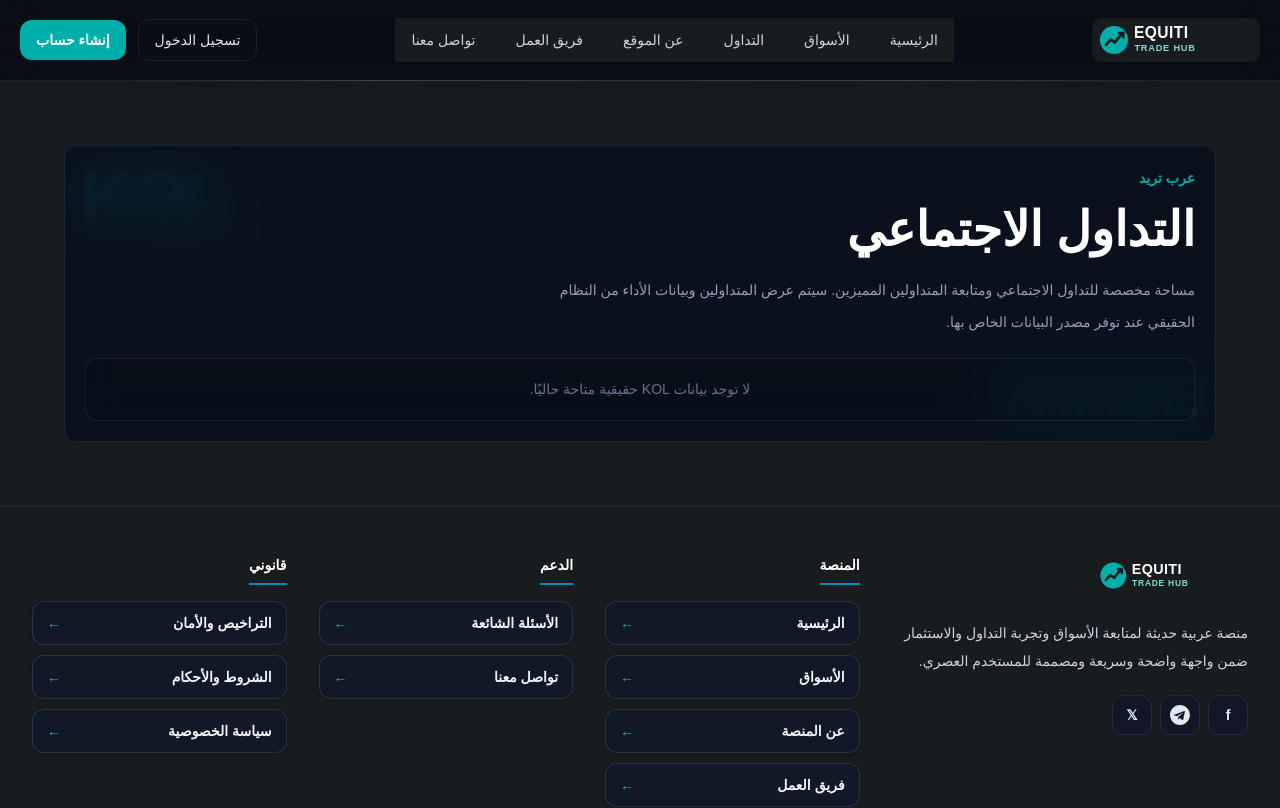
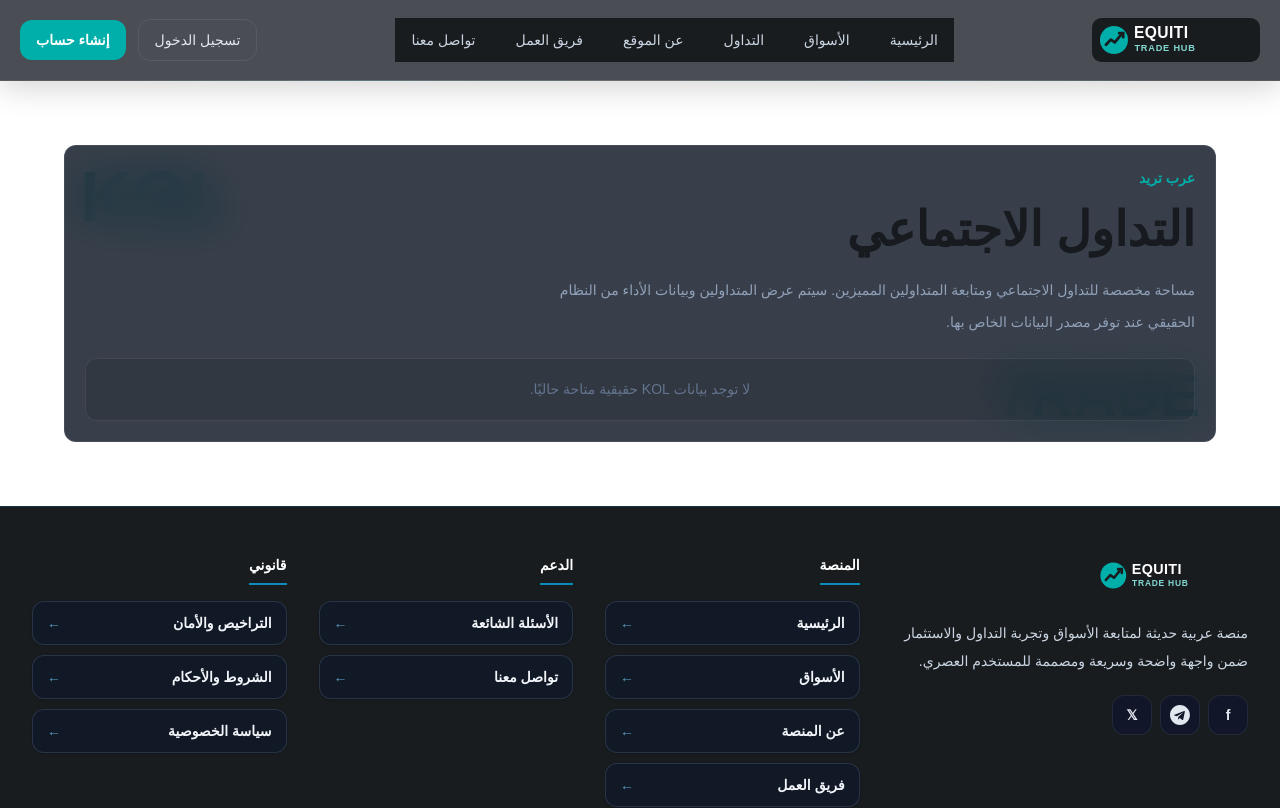
Before and after one commit to ffgg35646-ops/arab-trade, a Next.js app: page /kol in a window 1280 px wide. Shown: the top 808 px of the page. Built offline with nearby package versions, Linux system fonts and the light colour scheme.

Commit message:
Switch EQUITI pages to light background with contrast-aware text

```diff
--- a/app/globals.css
+++ b/app/globals.css
@@ -999,3 +999,75 @@ main :is(.text-slate-500, .text-slate-600, .text-white\/40, .text-white\/45) {
   fill: #00afaa !important;
   stroke: #00afaa !important;
 }
+
+
+/* EQUITI LIGHT PAGE + CONTRAST-AWARE SURFACES */
+:root {
+  --background: #ffffff;
+  --foreground: #171b1f;
+  --at-bg: #ffffff;
+  --at-surface: #ffffff;
+  --at-surface-2: #f4f7f7;
+  --at-border: rgba(20, 30, 35, .12);
+  --arabtrade-background: #ffffff;
+  --arabtrade-surface: #ffffff;
+  --arabtrade-surface-2: #f4f7f7;
+  --arabtrade-border: rgba(20, 30, 35, .12);
+}
+
+html,
+body {
+  background: #ffffff !important;
+  color: #171b1f;
+}
+
+main {
+  background: #ffffff !important;
+  color: #171b1f;
+}
+
+/* Light cards and panels use dark readable typography. */
+.bg-white,
+.bg-gray-50,
+.bg-gray-100,
+.bg-gray-200,
+.at-surface,
+.at-surface-2 {
+  background-color: #ffffff !important;
+  color: #171b1f !important;
+  border-color: rgba(20, 30, 35, .12);
+}
+
+.bg-gray-50,
+.bg-gray-100,
+.bg-gray-200,
+.at-surface-2 {
+  background-color: #f4f7f7 !important;
+}
+
+:is(.bg-white,.bg-gray-50,.bg-gray-100,.bg-gray-200,.at-surface,.at-surface-2) :is(.text-white,.text-slate-50,.text-gray-50,.text-zinc-50,.text-neutral-50) {
+  color: #171b1f !important;
+}
+:is(.bg-white,.bg-gray-50,.bg-gray-100,.bg-gray-200,.at-surface,.at-surface-2) :is(.text-slate-100,.text-slate-200,.text-slate-300,.text-gray-100,.text-gray-200,.text-gray-300,.text-zinc-100,.text-zinc-200,.text-zinc-300,.text-neutral-100,.text-neutral-200,.text-neutral-300) {
+  color: #39434a !important;
+}
+
+/* Dark header/footer and explicitly dark panels retain white typography. */
+header,
+nav,
+footer,
+.arabtrade-auth-bg,
+.arabtrade-auth-hero {
+  color: #ffffff;
+}
+
+/* Scrollbars match the lighter page. */
+* {
+  scrollbar-color: rgba(20, 30, 35, .25) transparent;
+}
+*::-webkit-scrollbar-track {
+  background: #f4f7f7;
+}
+*::-webkit-scrollbar-thumb {
+  background: rgba(20, 30, 35, .22);
+}
```
